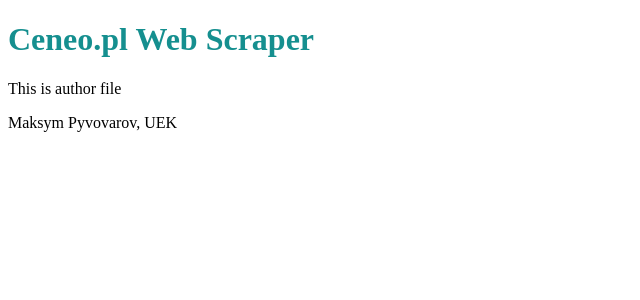
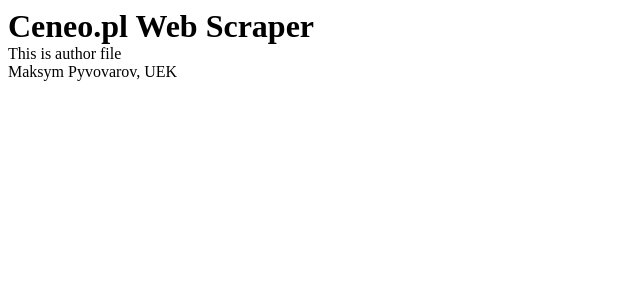
Before and after one commit to MaksymPyvovarov/CeneoWebScraper231596, a Flask app: page /author in a window 1280 px wide. Shown: the top 300 px of the page, without its empty margins (0-640 px from the left). Run offline with Flask 3, Linux system fonts and the light colour scheme.

Commit message:
2024-05-06 MP

```diff
--- /dev/null
+++ b/app/static/blocks/footer.css
@@ -0,0 +1,12 @@
+.footer {
+    box-sizing: border-box;
+    position: absolute;
+    display: flex;
+    bottom: 0;
+    width: 100%;
+    height: var(--footer-height);
+    background-color: var(--background-color);
+    padding-inline: 10px;
+    gap: 20px;
+    align-items: center;
+}
--- /dev/null
+++ b/app/static/blocks/header.css
@@ -0,0 +1,6 @@
+.header {
+    color: var(--header-font-color);
+    background-color: var(--background-color);
+    text-align: center;
+    padding-block: 5px;
+}
--- /dev/null
+++ b/app/static/blocks/page.css
@@ -0,0 +1,9 @@
+p, h1 {
+    margin: 0;
+  }
+
+  .page__body {
+    font-family: 'Bitter', serif;
+    margin: 0;
+    margin-block-end: var(--footer-height);
+}
--- /dev/null
+++ b/app/static/blocks/section.css
@@ -0,0 +1,3 @@
+.section {
+    padding: 10px;
+}
--- a/app/static/style.css
+++ b/app/static/style.css
@@ -1,3 +1,5 @@
-h1 {
-    color: #158f8f
-}
+@import url(./utils/variables.css);
+@import url(./blocks/page.css);
+@import url(./blocks/header.css);
+@import url(./blocks/section.css);
+@import url(./blocks/footer.css);
--- /dev/null
+++ b/app/static/utils/variables.css
@@ -0,0 +1,5 @@
+:root {
+    --background-color: #bbb;
+    --header-font-color: #333;
+    --footer-height: 50px;
+}
--- a/app/templates/author.html
+++ b/app/templates/author.html
@@ -1,4 +1,4 @@
 {% extends  "base.html" %}
 {% block content %}
-    <p>This is author file</p>
+    <p class="section__description">This is author file</p>
 {% endblock%}
```
